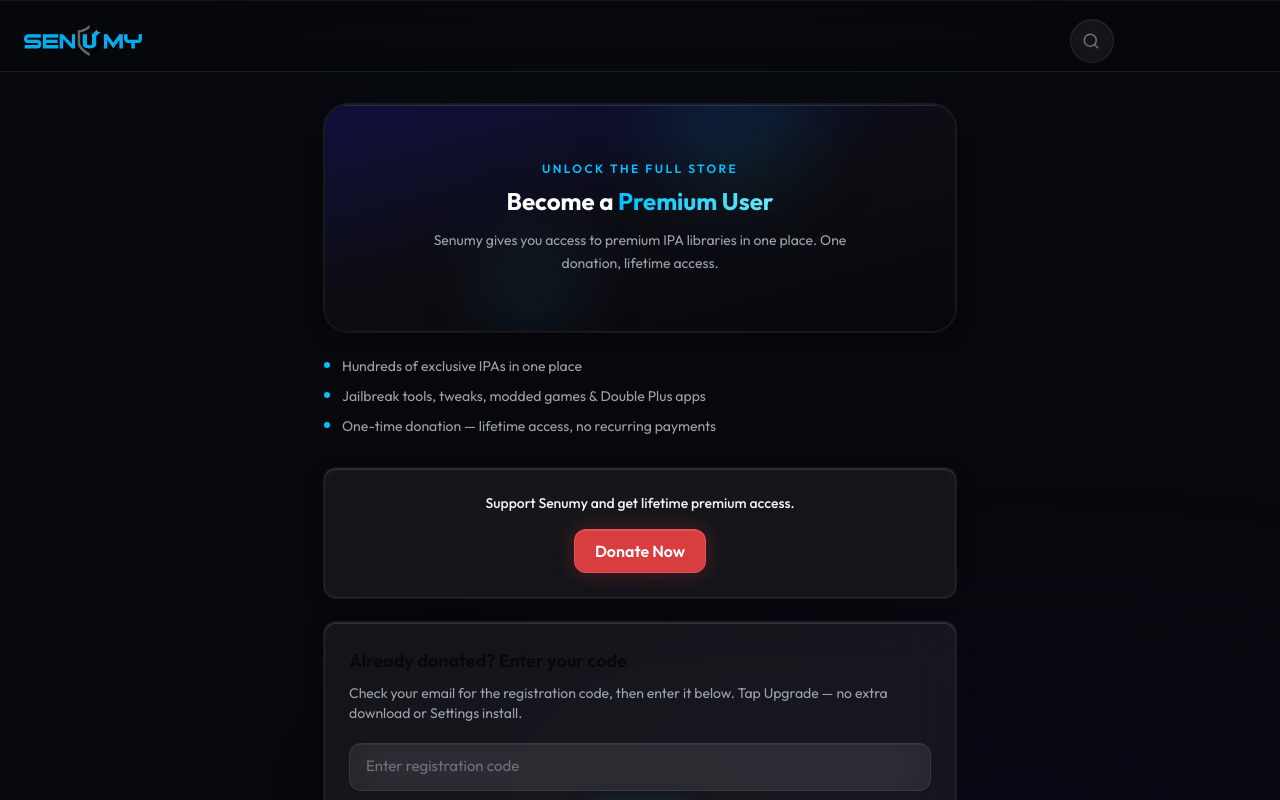
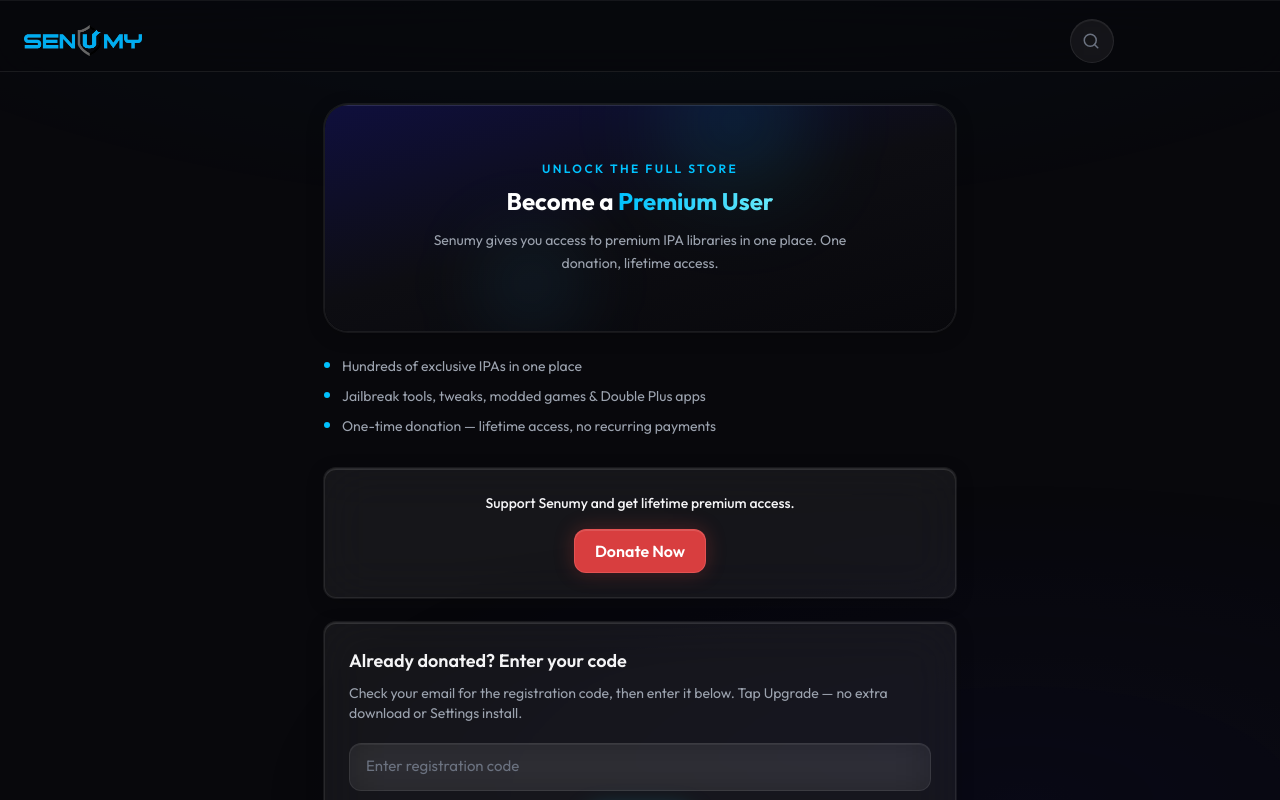
Before and after one commit to Sanka43/senumy, a React (Vite) app: page /senumy/BecomePremiumUser in a window 1280 px wide. Shown: the top 800 px of the page. Built offline with nearby package versions, Linux system fonts and the light colour scheme.

Commit message:
Already donated? Enter your code

```diff
--- a/src/pages/BecomePremiumUser.tsx
+++ b/src/pages/BecomePremiumUser.tsx
@@ -121,7 +121,7 @@
           WebkitBackdropFilter: 'blur(var(--glass-blur-panel))',
         }}
       >
-        <h2 className="text-base font-semibold text-[var(--text-primary)] sm:text-lg">
+        <h2 className="text-base font-semibold sm:text-lg" style={{ color: '#f4f4f6' }}>
           Already donated? Enter your code
         </h2>
         <p className="mt-2 text-sm text-[var(--text-secondary)]">
```
